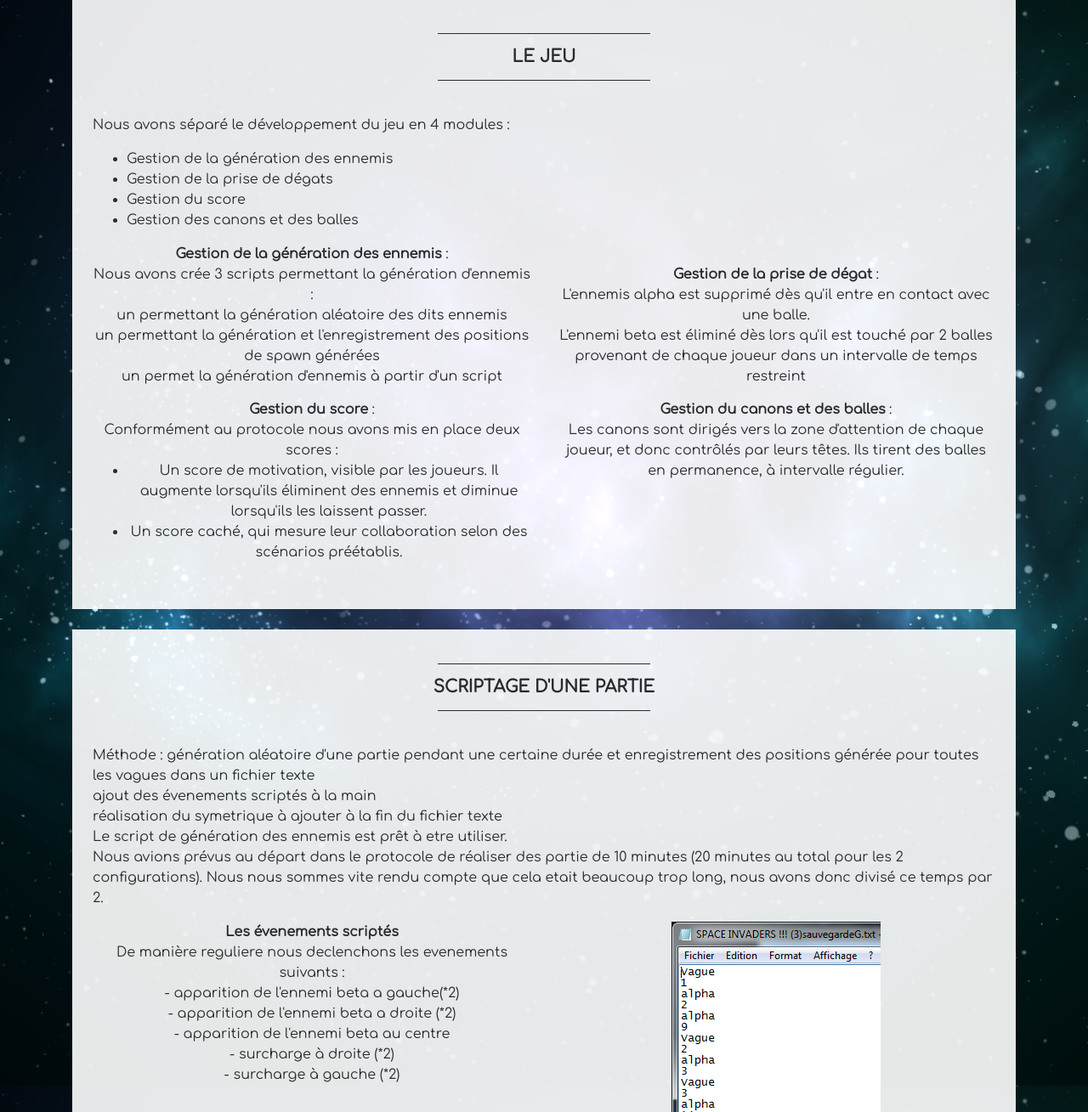
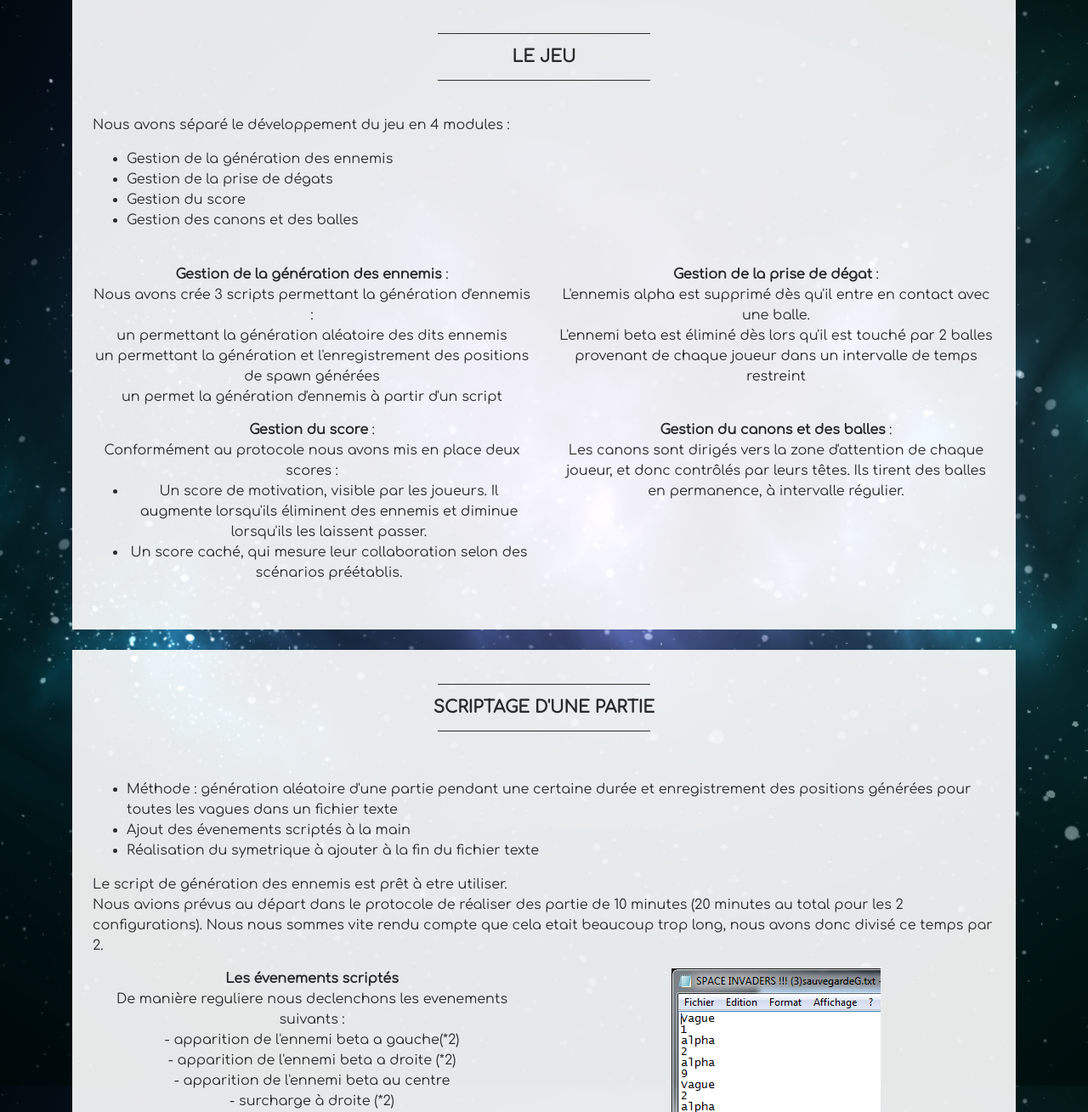
Before and after one commit to LouisHache/Site-Space-Invaders, a PHP site: page /developpement.php in a window 1280 px wide. Shown: the part 1282-2591 px from the top of the page at 85% size. Run offline with PHP 8.4, Linux system fonts and the light colour scheme.

Commit message:
Serious Edition : Superstition Edition

```diff
--- a/developpement.php
+++ b/developpement.php
@@ -67,6 +67,7 @@
 			</ul>
 				<div class = "row">
 					<div class="col-lg-6">
+					<br>
 						<strong>Gestion de la génération des ennemis</strong> : <br/>
 						Nous avons crée 3 scripts permettant la génération d'ennemis : <br>
 							un permettant la génération aléatoire des dits ennemis<br>
@@ -104,12 +105,15 @@
 			<h2 class="text-center text-lg text-uppercase my-0"> <strong>Scriptage d'une partie </strong></h2>
 			<hr class="divider"><br>
 			<p>
-				Méthode :
-					génération aléatoire d'une partie pendant une certaine durée  et enregistrement des positions générée pour toutes les vagues dans un fichier texte<br>
-					ajout des évenements scriptés à la main <br>
-					réalisation du symetrique à ajouter à la fin du fichier texte<br>
+				<ul>
+					<li>Méthode :
+						génération aléatoire d'une partie pendant une certaine durée  et enregistrement des positions générées pour toutes les vagues dans un fichier texte</li>
+					<li>Ajout des évenements scriptés à la main </li>
+					<li>Réalisation du symetrique à ajouter à la fin du fichier texte</li>
+					</ul>
 				Le script de génération des ennemis est prêt à etre utiliser.<br>
 				Nous avions prévus au départ dans le protocole de réaliser des partie de 10 minutes (20 minutes au total pour les 2 configurations). Nous nous sommes vite rendu compte que cela etait beaucoup trop long, nous avons donc divisé ce temps par 2.<br>
+
 				<div class = "row">
 				<div class="col-lg-6">
 				<strong>Les évenements scriptés </strong><br> De manière reguliere nous declenchons les evenements suivants :<br>
```
